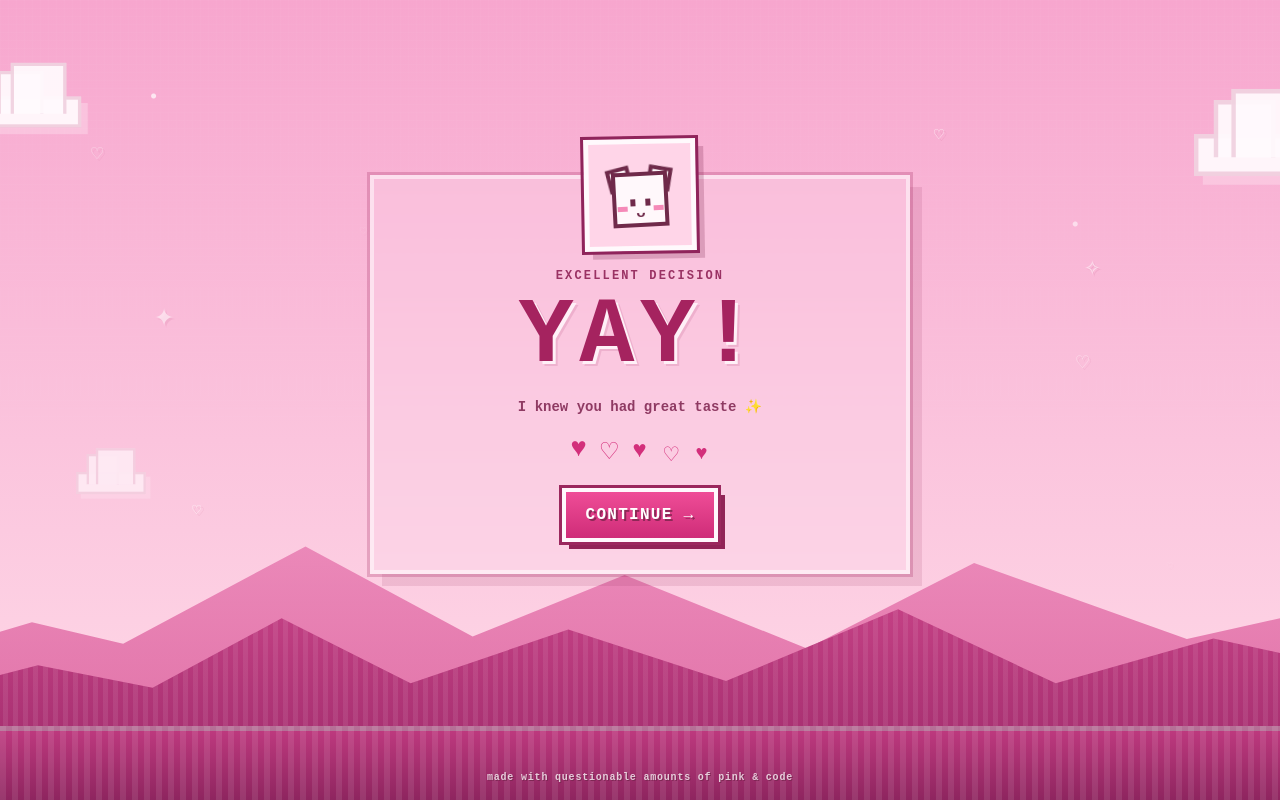
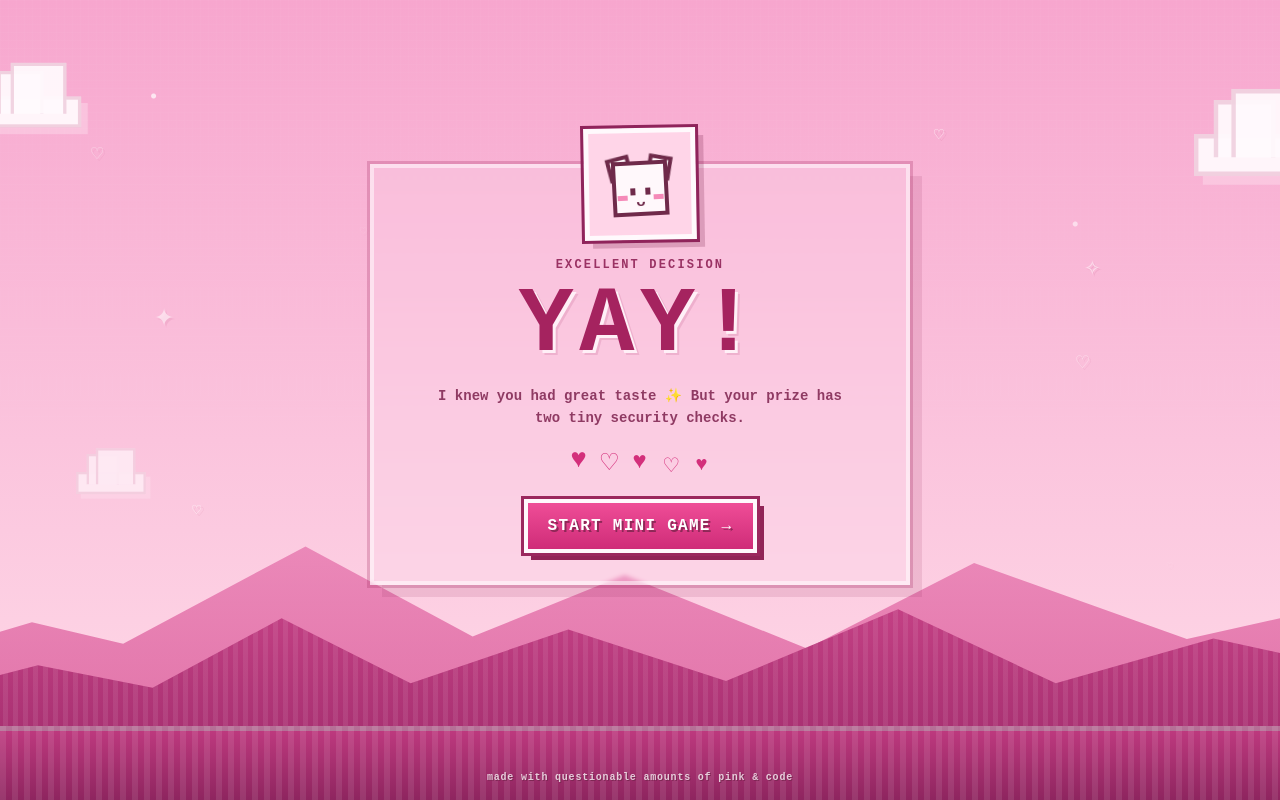
Before and after one commit to eltonmalumbot/prankjessica, a Next.js app: page / in a window 1280 px wide. Both pictures are taken after a click on the button "YES! ♥". Built offline with nearby package versions, Linux system fonts and the light colour scheme.

Commit message:
Integrate mini games into invitation flow

```diff
--- a/app/page.js
+++ b/app/page.js
@@ -1,6 +1,8 @@
 'use client';
 
 import { useMemo, useState } from 'react';
+import FlappyHeart from './FlappyHeart';
+import ScratchCard from './ScratchCard';
 
 const activities = [
   { id: 'dinner', label: 'Dinner Date', icon: '🍝' },
@@ -149,18 +151,36 @@ export default function Home() {
           <div className="picture-frame happy"><PixelMascot mood="yay" /></div>
           <p className="eyebrow">excellent decision</p>
           <h1 className="huge">YAY!</h1>
-          <p className="subtitle">I knew you had great taste ✨</p>
+          <p className="subtitle">I knew you had great taste ✨ But your prize has two tiny security checks.</p>
           <div className="heart-burst" aria-hidden="true">
             <span>♥</span><span>♡</span><span>♥</span><span>♡</span><span>♥</span>
           </div>
-          <Button onClick={() => setStep('date')}>CONTINUE →</Button>
+          <Button onClick={() => setStep('flappy')}>START MINI GAME →</Button>
+        </div>
+      )}
+
+      {step === 'flappy' && (
+        <div className="panel wide game-panel step-enter">
+          <p className="eyebrow">bonus game 1 of 2</p>
+          <h1 className="medium">FLAPPY HEART</h1>
+          <p className="subtitle">Deliver this tiny heart safely. Seven gates only — I promise I&apos;m not evil.</p>
+          <FlappyHeart onWin={() => setStep('scratch')} />
+        </div>
+      )}
+
+      {step === 'scratch' && (
+        <div className="panel wide game-panel step-enter">
+          <p className="eyebrow">bonus game 2 of 2</p>
+          <h1 className="medium">SECRET PRIZE</h1>
+          <p className="subtitle">You survived the heart delivery. Now scratch the card to see what you actually won.</p>
+          <ScratchCard onComplete={() => setStep('date')} />
         </div>
       )}
 
       {step === 'date' && (
         <div className="panel step-enter">
           <div className="picture-frame small"><PixelMascot mood="ask" /></div>
-          <p className="eyebrow">step 1 of 2</p>
+          <p className="eyebrow">date setup · step 1 of 2</p>
           <h1 className="medium">PICK A DATE</h1>
           <p className="subtitle">When should our tiny adventure happen?</p>
           <label className="date-box">
@@ -179,7 +199,7 @@ export default function Home() {
       {step === 'activity' && (
         <div className="panel wide step-enter">
           <div className="picture-frame small"><PixelMascot mood="ask" /></div>
-          <p className="eyebrow">step 2 of 2</p>
+          <p className="eyebrow">date setup · step 2 of 2</p>
           <h1 className="medium">WHAT WOULD YOU LIKE TO DO?</h1>
           <div className="activity-grid">
             {activities.map((item) => (
```
